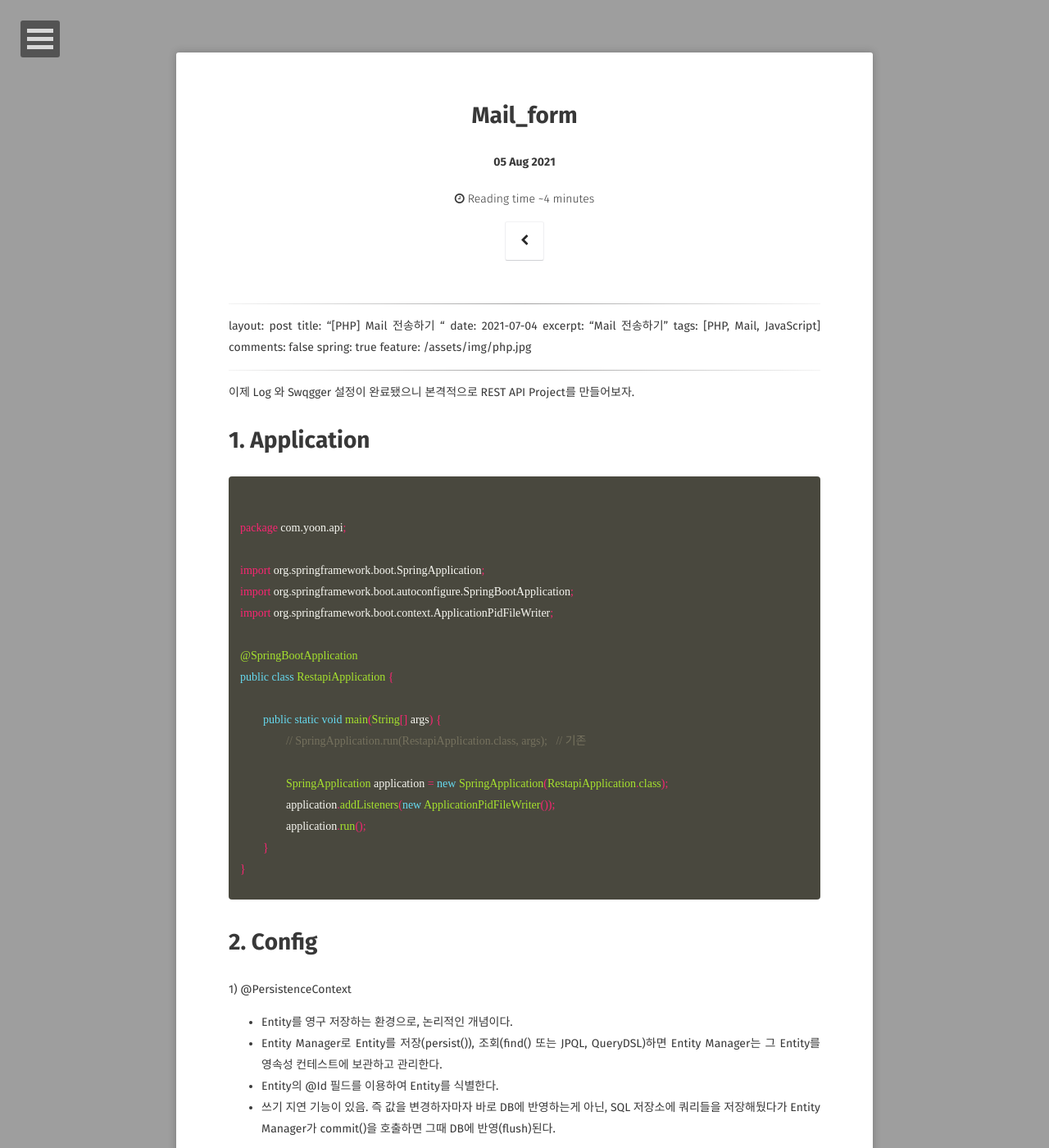
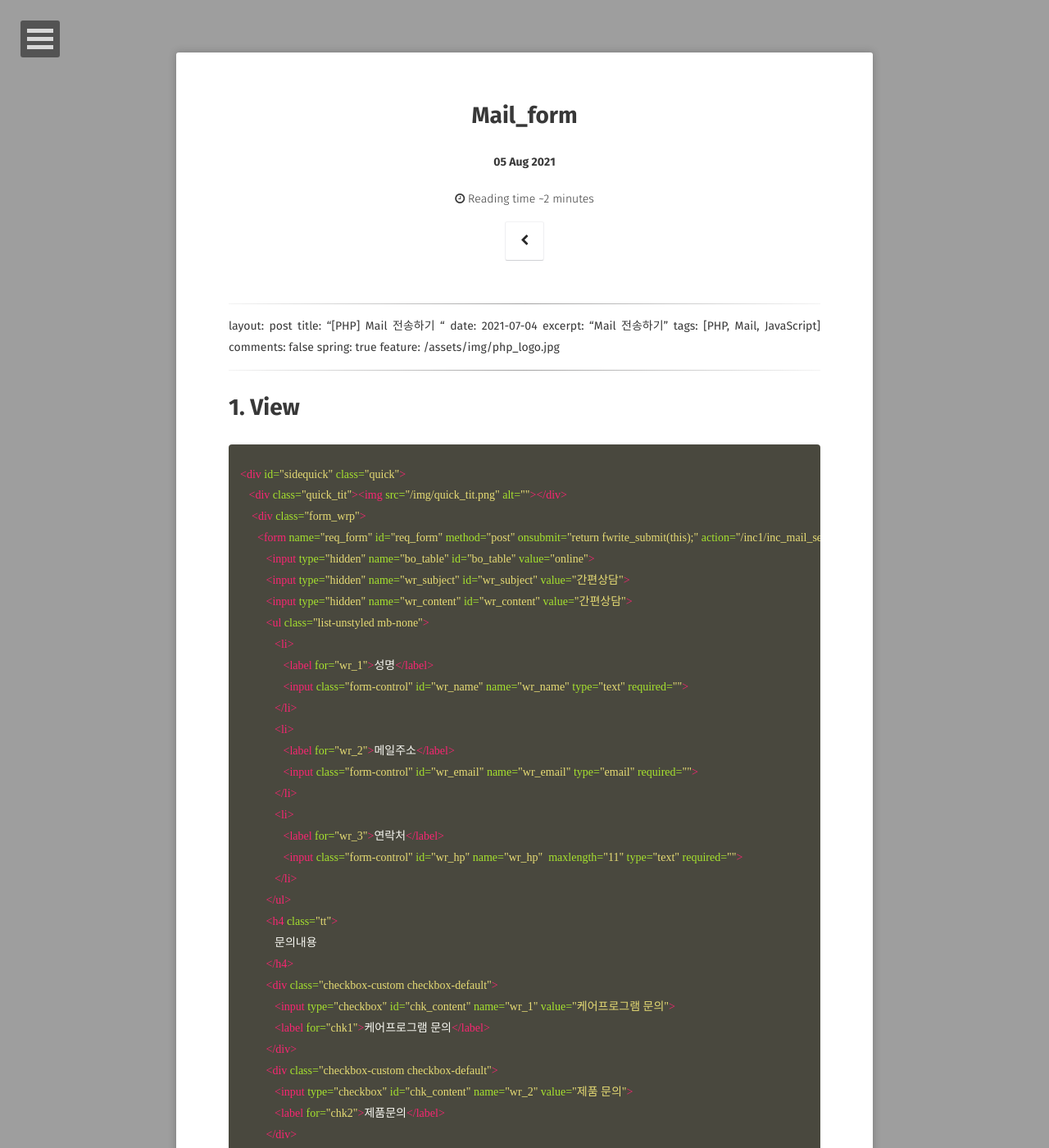
Before and after one commit to GayeonYoon/GayeonYoon.github.io, a Jekyll site: the page built from _posts/2021-08-05-MAIL_FORM.md, in a window 1280 px wide and 1400 px high. Shown: the whole window at 82% size. Built offline with Jekyll 4.4.1, drawn with Linux system fonts in a browser that asks for light colours; some web fonts are replaced; our own code applies the rules of GitHub Pages for plain Markdown files; comment, search, counter and statistics services are not loaded; some of the changed text lies outside the part shown.

Commit message:
Update 2021-08-05-MAIL_FORM.md

```diff
--- a/_posts/2021-08-05-MAIL_FORM.md
+++ b/_posts/2021-08-05-MAIL_FORM.md
@@ -7,386 +7,221 @@ excerpt: "Mail 전송하기"
 tags: [PHP, Mail, JavaScript]
 comments: false
 spring: true
-feature: /assets/img/php.jpg
+feature: /assets/img/php_logo.jpg
 
 ---
-이제 Log 와 Swqgger 설정이 완료됐으니 본격적으로 REST API Project를 만들어보자.
+
+# 1. View
+{% highlight php %}
+
+<div id="sidequick" class="quick">
+   <div class="quick_tit"><img src="/img/quick_tit.png" alt=""></div>
+    <div class="form_wrp">
+      <form name="req_form" id="req_form" method="post" onsubmit="return fwrite_submit(this);" action="/inc1/inc_mail_send_ok.php">
+         <input type="hidden" name="bo_table" id="bo_table" value="online">
+         <input type="hidden" name="wr_subject" id="wr_subject" value="간편상담">
+         <input type="hidden" name="wr_content" id="wr_content" value="간편상담">
+         <ul class="list-unstyled mb-none">
+            <li>
+               <label for="wr_1">성명</label>
+               <input class="form-control" id="wr_name" name="wr_name" type="text" required="">
+            </li>
+            <li>
+               <label for="wr_2">메일주소</label>
+               <input class="form-control" id="wr_email" name="wr_email" type="email" required="">
+            </li>
+            <li>
+               <label for="wr_3">연락처</label>
+               <input class="form-control" id="wr_hp" name="wr_hp"  maxlength="11" type="text" required="">
+            </li>
+         </ul>
+         <h4 class="tt">
+            문의내용
+         </h4>
+         <div class="checkbox-custom checkbox-default">
+            <input type="checkbox" id="chk_content" name="wr_1" value="케어프로그램 문의">
+            <label for="chk1">케어프로그램 문의</label>
+         </div>
+         <div class="checkbox-custom checkbox-default">
+            <input type="checkbox" id="chk_content" name="wr_2" value="제품 문의">
+            <label for="chk2">제품문의</label>
+         </div>
+         <div class="checkbox-custom checkbox-default">
+            <input type="checkbox" id="chk_content" name="wr_3" value="중수소 감소수 문의">
+            <label for="chk3">중수소 감소수 문의</label>
+         </div>
+         <div class="checkbox-custom checkbox-default">
+            <input type="checkbox" id="chk_content" name="wr_4" value="기타 문의">
+            <label for="chk4">기타 문의</label>
+         </div>
+         <div class="agree">
+            <div class="checkbox-custom checkbox-default">
+               <input type="checkbox" id="agr" required="">
+               <label for="agr">개인정보 취급방침에 동의합니다.</label> <span data-toggle="modal" data-target="#privacy">[전문보기]</span>
+            </div>
+         </div>
+         <input type="submit" class="smt_btn" value="작성완료">
+      </form>
+   </div>
+</div>
 
 
-# 1. Application
-{% highlight java %}
-package com.yoon.api;
+<div class="modal fade privacy" id="privacy">
+    <div class="modal-dialog">
+        <div>
+            <div class="modal-content">
+                <div class="modal-header">
+                    <button type="button" class="close" data-dismiss="modal" aria-hidden="true">×</button>
+                    <h4 class="modal-title" id="defaultModalLabel">
+                        개인정보 취급방침
+                    </h4>
+                </div>
+                <div class="modal-body">
+                    <div id="privacy" class="p-md">
+                        <p align="center"><b>개인정보 처리방침에 대한 내용을 입력하십시오.</b></p>
+               </div>
+                </div>
+            </div>
+        </div>
+    </div>
+</div>
 
-import org.springframework.boot.SpringApplication;
-import org.springframework.boot.autoconfigure.SpringBootApplication;
-import org.springframework.boot.context.ApplicationPidFileWriter;
+<script>
+ function fwrite_submit(){
 
-@SpringBootApplication
-public class RestapiApplication {
+   var chk_length = $("input:checkbox[id=chk_content]:checked").length;
 
-	public static void main(String[] args) {
-		// SpringApplication.run(RestapiApplication.class, args);   // 기존
+   var regExpHP = /^\d{3}\d{3,4}\d{4}$/; //핸드폰
+   var isnum = /^\d+$/.test(document.req_form.wr_hp.value);
 
-		SpringApplication application = new SpringApplication(RestapiApplication.class);
-		application.addListeners(new ApplicationPidFileWriter());
-		application.run();
-	}
-}
-{% endhighlight %}
+   with(document.req_form){
 
-# 2. Config
-1) @PersistenceContext
-* Entity를 영구 저장하는 환경으로, 논리적인 개념이다.
-* Entity Manager로 Entity를 저장(persist()), 조회(find() 또는 JPQL, QueryDSL)하면 Entity Manager는 그 Entity를 영속성 컨테스트에 보관하고 관리한다.
-* Entity의 @Id 필드를 이용하여 Entity를 식별한다.
-* 쓰기 지연 기능이 있음. 즉 값을 변경하자마자 바로 DB에 반영하는게 아닌, SQL 저장소에 쿼리들을 저장해뒀다가 Entity Manager가 commit()을 호출하면 그때 DB에 반영(flush)된다.
+      if(!isnum){
+         alert("연락처는 숫자만 입력 가능합니다.");
+         return false;
+      }
 
-{% highlight java %}
-package com.yoon.api.config;
+      if(!regExpHP.test(wr_hp.value)){
+         alert("연락처를 정확히 입력해주세요");
+         return false;
+      }
 
-import javax.persistence.EntityManager;
-import javax.persistence.PersistenceContext;
 
-import org.springframework.context.annotation.Bean;
-import org.springframework.context.annotation.Configuration;
+      if(chk_length < 1 ){
+         alert("문의 내용은 적어도 하나는 선택해주세요.");
+         wr_1.focus();
+         return false;
+      }
 
-import com.querydsl.jpa.impl.JPAQueryFactory;
 
-@Configuration
-public class QuerydslConfig {
-
-   @PersistenceContext
-   private EntityManager entityManager;
-
-   @Bean
-   public JPAQueryFactory jpaQueryFactory() {
-      return new JPAQueryFactory(entityManager);
-   }
-}
-{% endhighlight %}
-
-# 3. Controller
-
-{% highlight java %}
-package com.yoon.api.controller;
-
-import javax.validation.Valid;
-
-import org.slf4j.Logger;
-import org.slf4j.LoggerFactory;
-import org.springframework.beans.factory.annotation.Autowired;
-import org.springframework.http.HttpStatus;
-import org.springframework.http.ResponseEntity;
-import org.springframework.web.bind.annotation.DeleteMapping;
-import org.springframework.web.bind.annotation.GetMapping;
-import org.springframework.web.bind.annotation.PathVariable;
-import org.springframework.web.bind.annotation.PostMapping;
-import org.springframework.web.bind.annotation.PutMapping;
-import org.springframework.web.bind.annotation.RequestBody;
-import org.springframework.web.bind.annotation.RequestMapping;
-import org.springframework.web.bind.annotation.RestController;
-
-import com.yoon.api.dto.CommonResponseDto;
-import com.yoon.api.entity.ApiHistoryEntity;
-import com.yoon.api.service.ApiHistoryService;
-
-import io.swagger.annotations.Api;
-import io.swagger.annotations.ApiOperation;
-//import lombok.RequiredArgsConstructor;
-
-@RestController
-@Api(tags = { "1.Api_History" }) //해당 클래스가 Swagger 리소스라는 것을 명시함(swagger 세팅). 주소 확인하기 ex) https://localhost:9443/swagger-ui.html#/1.Api_History
-@RequestMapping("/api/v1/history")
-public class ApiHistoryController {
-
-   private final Logger logger = LoggerFactory.getLogger(this.getClass());
-
-   @Autowired
-   private ApiHistoryService apiHistoryService;
-
-   // Create => POST Method
-   @ApiOperation(value = "History 생성", notes = "History 내역을 기록한다.")
-   @PostMapping("/create")
-   public ResponseEntity<CommonResponseDto> createHistory(@Valid @RequestBody ApiHistoryEntity apiHistoryParam) {
-
-      logger.info(apiHistoryParam.toString());
-      apiHistoryService.createHistory(apiHistoryParam);
-
-      return new ResponseEntity<>(new CommonResponseDto("S00", "Create 성공했습니다."), HttpStatus.OK);
+      return true;
    }
 
-   // Read => GET Method
-   @ApiOperation(value = "History 조회", notes = "History 내역을 조회한다.")
-   @GetMapping("/read/{historyKeyParam}")
-   public ResponseEntity<CommonResponseDto> readHistory(@PathVariable String historyKeyParam) {
-      logger.info(historyKeyParam);
+ }
 
-      apiHistoryService.readHistory(historyKeyParam);
-      return new ResponseEntity<>(new CommonResponseDto("S00", "Read 성공했습니다."), HttpStatus.OK);
-   }
+ $(window).load(function() {
+   $("body").on("click", "#sidequick .quick_tit", function(){
+      if($("#sidequick").is(".active") == false){
+         $("#sidequick").addClass("active");
+      }else{
+         $("#sidequick").removeClass("active");
+      }
+   });
 
-   // Update => PUT Method
-   @ApiOperation(value = "History 수정", notes = "History 내역을 수정한다.")
-   @PutMapping("/update") // id값이필요
-   public ResponseEntity<CommonResponseDto> updateHistory(@Valid @RequestBody ApiHistoryEntity apiHistoryParam) {
-      logger.info(apiHistoryParam.toString());
-      apiHistoryService.updateHistory(apiHistoryParam);
-
-      return new ResponseEntity<>(new CommonResponseDto("S00", "Update 성공했습니다."), HttpStatus.OK);
-   }
-
-   // Delete => DDELETE Method
-   @ApiOperation(value = "History 삭제", notes = "History 내역을 삭제한다.")
-   @DeleteMapping("/delete/{historyKeyParam}") // db에 동일한 객체가 필요
-   public ResponseEntity<CommonResponseDto> deleteHistory(@PathVariable String historyKeyParam) {
-      logger.info(historyKeyParam);
-      apiHistoryService.deleteHistory(historyKeyParam);
-
-      return new ResponseEntity<>(new CommonResponseDto("S00", "Delete 성공했습니다."), HttpStatus.OK);
-   }
-
-}
-{% endhighlight %}
-
-# 4. Dto
-{% highlight java %}
- package com.yoon.api.dto;
-
-import lombok.AllArgsConstructor;
-import lombok.Data;
-
-@Data
-@AllArgsConstructor
-public class CommonResponseDto {
-
-	String resultCode;
-	String resultMsg;
-
-}
-{% endhighlight %}
-
-
-# 5. Entity
-{% highlight java %}
-package com.yoon.api.entity;
-
-import java.time.LocalDateTime;
-
-import javax.persistence.Column;
-import javax.persistence.Entity;
-import javax.persistence.GeneratedValue;
-import javax.persistence.GenerationType;
-import javax.persistence.Id;
-import javax.persistence.Table;
-import javax.validation.constraints.Min;
-import javax.validation.constraints.NotBlank;
-
-import com.sun.istack.NotNull;
-
-import lombok.AllArgsConstructor;
-import lombok.Data;
-import lombok.NoArgsConstructor;
-import lombok.ToString;
-
-@Entity
-@AllArgsConstructor
-@NoArgsConstructor
-@ToString
-@Data
-@Table(name = "api_history")
-public class ApiHistoryEntity {
-
-	@Id   // PK 설정
-	@Column(name = "seq")
-	@Min(1)
-	@GeneratedValue(strategy = GenerationType.IDENTITY)   //DataBase에 키 생성방법을 위임함.
-	private Long seq;
-
-	@Column(name = "history_key")
-	@NotNull
-	@NotBlank
-	private String historyKey;
-
-	@Column(name = "req_date")
-	private LocalDateTime reqDate;
-
-	@Column(name = "data")
-	private String data;
-
-	@Column(name = "status")
-	private String status;
-
-	@Column(name = "expire_date")
-	private LocalDateTime expireDate;
-
-}
+   $("body").on("click", ".quick .agree span", function(){
+      if($("#privacy").css("display") == "block"){
+         $("#privacy").slideUp();
+      }else{
+         $("#privacy").slideDown();
+      }
+   });
+   $("body").on("click", "button.close", function(){
+      $("#privacy").slideUp();
+   });
+});
+</script>
 
 {% endhighlight %}
 
-# * Q Class File 생성하기
-우리는 QueryDSL의 내부동작을 완벽하게 알지는 못하지만, 사용하기 전 전처리과정이 필요하다. <br>
-바로 위에서 만든 @Entity 를 읽어 필요한 Q Class File 들을 미리 만들어 두는것!<br>
-이렇게 만들어진 Q class file(이하 Q 파일)들은 쿼리를 type safe하게 짤 수 있도록 도와주기 때문이다. <br>
+# 2. Proc
+{% highlight php %}
+<?
+   header("Content-Type:text/html;charset=utf-8");
 
-[ Q Class File 만드는방법 ] <br>
-  * 1) Gradle Tasks 에서 Project 클릭 -> build 우클릭 -> Run Gradle Tasks 후 Project Refresh
-<figure>
-	<img src="/assets/img/Gradle_Tasks.png">
-</figure>
+   // 이메일 발송
+   function send_mail($se_name, $se_email, $re_name, $re_email, $subject, $content, $cc="", $bcc=""){
 
-  * 2) Q Class File이 생성됐는지 위치 확인하기 (src/main/generated)
-<figure>
-	<img src="/assets/img/QClass.png">
-</figure>
+      $charset  = "utf-8";
+
+      $se_name   = "=?$charset?B?" . base64_encode($se_name) . "?=";
+      $subject = "=?$charset?B?" . base64_encode($subject) . "?=";
+
+      $header  = "Return-Path: <$se_email>\n";
+      $header .= "From: $se_name <$se_email>\n";
+      $header .= "Reply-To: <$se_email>\n";
+      if ($cc)  $header .= "Cc: $cc\n";
+      if ($bcc) $header .= "Bcc: $bcc\n";
+      $header .= "MIME-Version: 1.0\n";
+
+      $header .= "Content-Type: TEXT/HTML; charset=$charset\n";
+      $content = stripslashes($content);
+
+      $header .= "Content-Transfer-Encoding: BASE64\n\n";
+      $header .= chunk_split(base64_encode($content)) . "\n";
+
+      $result = @mail($re_email, $subject, "", $header);
+
+      return $result;
+
+   }
+
+   $wr_name = $_POST["wr_name"];
+   $wr_email = $_POST["wr_email"];
+   $wr_hp = $_POST["wr_hp"];
+   $wr_1 = $_POST["wr_1"];
+   $wr_2 = $_POST["wr_2"];
+   $wr_3 = $_POST["wr_3"];
+   $wr_4 = $_POST["wr_4"];
+   $content = '';
 
 
-# 6. Repository
-1) Optional<T>
- * null이 올 수 있는 값을 감싸는 Wrapper 클래스.
- * 즉, NPE(NullPointerException)로부터 자유로워지기 위해 나온 Wrapper 클래스.
- * 메소드의 반환 값이 절대 null이 아니라면 Optional을 사용하지 않는 것이 성능저하가 적다.
- * 한마디로, Optional은 method의 결과가 null이 될 수 있으며, 클라이언트가 이 상황을 처리해야 할 때 사용하는 것이 좋다.
- * 보통 JpaRepository를 상속받은 Repository는 default return type이 Optional이다.
+   //보낸사람 정보
+   $site_info = array('site_name' => $wr_name,
+                  'site_email' => $wr_email
+   );
 
-{% highlight java %}
-package com.yoon.api.repository;
+   //받는사람
+   $re_name =  '관리자이름';
+   $re_email = 'admin@test.com';
 
-import java.util.Optional;
+   $tmp_array = array($wr_1, $wr_2, $wr_3, $wr_4);
 
-import org.apache.ibatis.annotations.Param;
-import org.springframework.data.jpa.repository.JpaRepository;
-import org.springframework.data.querydsl.QuerydslPredicateExecutor;
-import org.springframework.stereotype.Repository;
+   for($i=0; $i<count($tmp_array); $i++){
 
-import com.yoon.api.entity.ApiHistoryEntity;
+      if($tmp_array[$i]){
+         $content_array[] = $tmp_array[$i];
+      }
+   }
 
-@Repository
-public interface ApiHistoryRepository extends JpaRepository<ApiHistoryEntity, Long>, QuerydslPredicateExecutor<ApiHistoryEntity> {
+   $wr_content = implode( ' / ', $content_array );
 
-	Optional<ApiHistoryEntity> findByHistoryKey(@Param("historyKey") String historyKey);
+   $content = "<table width=100% cellpadding=2>
+            <tr><td width='10%;'><b>성명</b></td><td>$wr_name</td></tr>
+            <tr><td width='10%;'><b>메일주소</b></td><td>$wr_email</td></tr>
+            <tr><td width='10%;'><b>연락처</b></td><td>$wr_hp</td></tr>
+            <tr><td width='10%;'></td><td></td></tr>
+            <tr><td width='10%;'></td><td></td></tr>
+            <tr><td width='10%;'><b>문의내용</b></td><td>$wr_content</td></tr>
+            </table>";
 
-}
+      $email_subj = "문의합니다.[www.recupero.co.kr]";
+      //$email_msg = str_replace("{MESSAGE}",$content,'');
+      //$email_msg = str_replace("{SITE_URL}", "http://".$HTTP_HOST, $email_msg);
+
+      send_mail($site_info[site_name], $site_info[site_email], $re_name, $re_email, $email_subj, $content);
+
+   echo '<script>alert("문의가 완료되었습니다."); location.href="/";</script>';
+
+?>
 
 {% endhighlight %}
-
-# 7. Repository Support
-* Querydsl을 이용하여 실제 조회할 쿼리를 작성하는 클래스를 작성한다.
-
-{% highlight java %}
-package com.yoon.api.repository.support;
-
-import org.springframework.data.jpa.repository.support.QuerydslRepositorySupport;
-import org.springframework.stereotype.Repository;
-
-import com.querydsl.jpa.impl.JPAQueryFactory;
-import com.yoon.api.entity.ApiHistoryEntity;
-
-import java.time.LocalDateTime;
-import javax.transaction.Transactional;
-
-import static com.yoon.api.entity.QApiHistoryEntity.apiHistoryEntity;   //static으로 정의. Querydsl 을 사용하기위한  Q Class!!
-
-@Repository
-public class ApiHistoryRepositorySupport extends QuerydslRepositorySupport {
-
-	private final JPAQueryFactory jpaQueryFactory;  //QuerydslConfig 에서 @Bean으로 등록.
-
-	public ApiHistoryRepositorySupport(JPAQueryFactory jpaQueryFactory) {
-		super(ApiHistoryEntity.class);
-		this.jpaQueryFactory = jpaQueryFactory;
-	}
-
-	@Transactional
-	public void updateByHistoryKey(String historyKey) {
-		 jpaQueryFactory.update(apiHistoryEntity)
-		 .where(apiHistoryEntity.historyKey.eq(historyKey))
-		 .set(apiHistoryEntity.expireDate, LocalDateTime.now()).set(apiHistoryEntity.status, "Update").execute();
-	}
-
-	@Transactional
-	public void deleteByHistoryKey(String historyKey) {
-		// JPADeleteClause deleteClause
-		 jpaQueryFactory.delete(apiHistoryEntity).where(apiHistoryEntity.historyKey.eq(historyKey)).execute();
-	}
-
-}
-{% endhighlight %}
-
-# 8. Service
-{% highlight java %}
-package com.yoon.api.service;
-
-import com.yoon.api.entity.ApiHistoryEntity;
-
-public interface ApiHistoryService {
-
-	public boolean createHistory(ApiHistoryEntity apiHistoryParam);
-	public ApiHistoryEntity readHistory(String historyKeyParam);
-	public boolean updateHistory(ApiHistoryEntity apiHistoryParam);
-	public boolean deleteHistory(String historyKeyParam);
-
-}
-
-{% endhighlight %}
-
-# 9. Service Impl
-{% highlight java %}
-package com.yoon.api.service.impl;
-
-import java.util.Optional;
-
-import org.slf4j.Logger;
-import org.slf4j.LoggerFactory;
-import org.springframework.beans.factory.annotation.Autowired;
-import org.springframework.stereotype.Service;
-
-import com.yoon.api.entity.ApiHistoryEntity;
-import com.yoon.api.repository.ApiHistoryRepository;
-import com.yoon.api.repository.support.ApiHistoryRepositorySupport;
-import com.yoon.api.service.ApiHistoryService;
-
-@Service
-public class ApiHistoryServiceImpl implements ApiHistoryService {
-
-	private final Logger logger = LoggerFactory.getLogger(this.getClass());
-
-	@Autowired
-	private ApiHistoryRepository apiHistoryRepo;
-
-	@Autowired
-	private ApiHistoryRepositorySupport apiHistoryRepoSupport;
-
-	@Override
-	public boolean createHistory(ApiHistoryEntity apiHistoryParam) {
-		apiHistoryRepo.save(apiHistoryParam);
-
-		return true;
-	}
-
-	@Override
-	public ApiHistoryEntity readHistory(String historyKeyParam) {
-		ApiHistoryEntity result = apiHistoryRepo.findByHistoryKey(historyKeyParam).orElse(new ApiHistoryEntity());
-		logger.info(result.toString());
-		return result;
-	}
-
-	@Override
-	public boolean updateHistory(ApiHistoryEntity apiHistoryParam) {
-		apiHistoryRepoSupport.updateByHistoryKey(apiHistoryParam.getHistoryKey());
-		return true;
-	}
-
-	@Override
-	public boolean deleteHistory(String historyKeyParam) {
-		apiHistoryRepoSupport.deleteByHistoryKey(historyKeyParam);
-		return true;
-	}
-
-}
-{% endhighlight %}
-
-
-
-참고
-* https://victorydntmd.tistory.com/207
-* https://noep.github.io/2017/05/03/springboot-querydsl/
```
